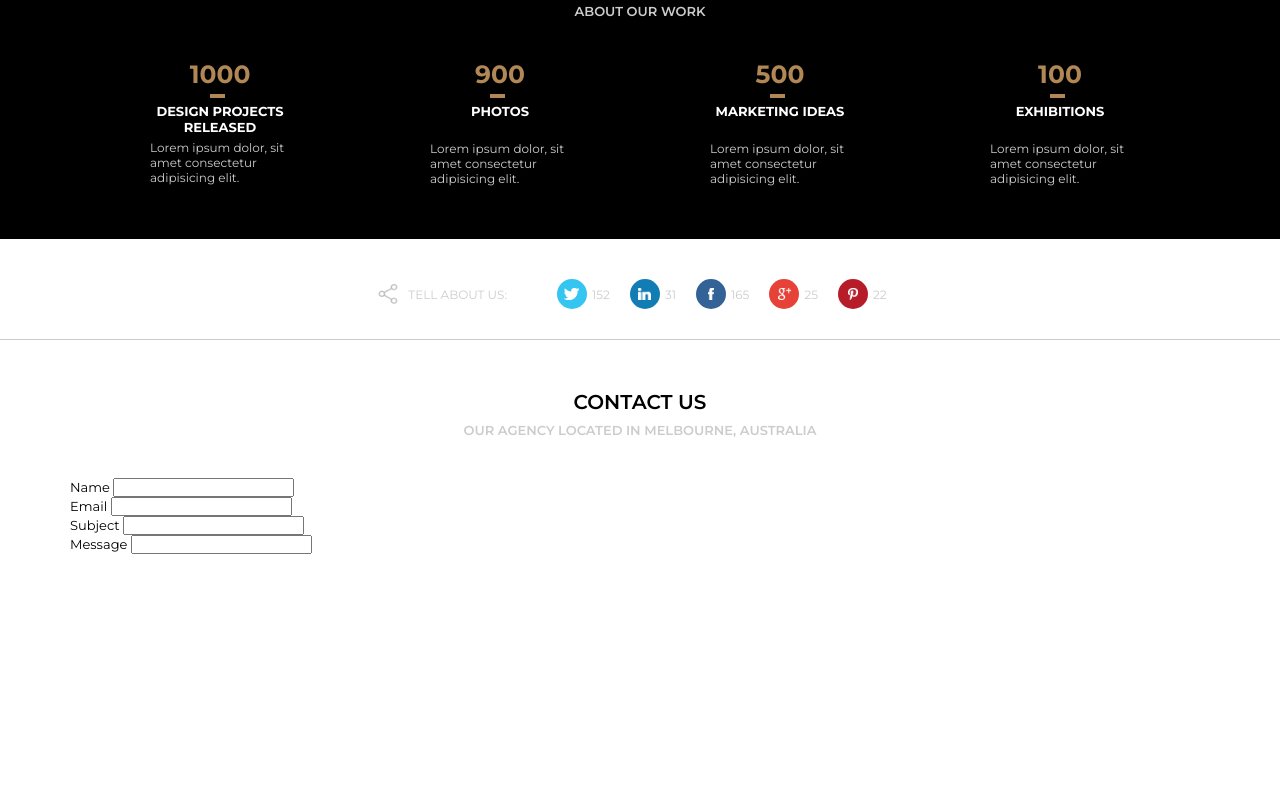
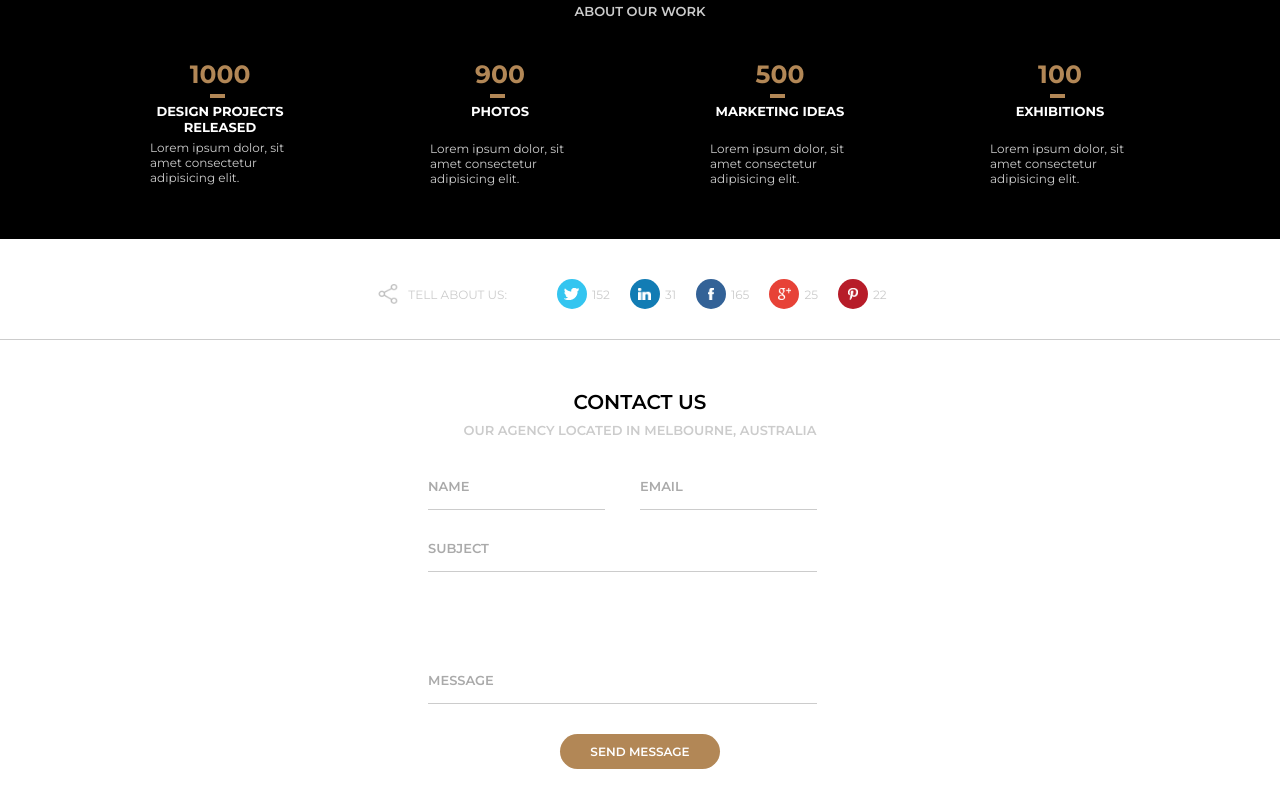
Before and after one commit to MatheusFP18/Html-Css-B7, a plain HTML site: page projeto-awax/home.html in a window 1280 px wide. Shown: the part 5331-6138 px from the top of the page. Before the commit the page ends 5935 px from the top, so only its background shows below. Drawn offline with Linux system fonts and the light colour scheme.

Commit message:
Termino da área Contact

```diff
--- a/projeto-awax/assets/css/style.css
+++ b/projeto-awax/assets/css/style.css
@@ -759,7 +759,7 @@ header {
 .section-social-area {
     display: flex;
     justify-content: center;
-    align-items: ;
+    align-items: center;
 }
 
 .section-social-item {
@@ -817,3 +817,43 @@ header {
 .section-social-icon.pinterest {
     background-color: #b71c29;
 }
+
+.section-contact {
+    text-transform: uppercase;
+    display: flex;
+    flex-direction: column;
+    justify-content: center;
+}
+
+.section-contact-top {
+    display: flex;
+    justify-content: center;
+    align-items: center;
+}
+
+.section-contact-top input {
+    margin-bottom: 30px;
+}
+
+.section-contact input {
+    border: 0;
+    border-bottom: 1px solid #CCC;
+    margin-right: 35px;
+}
+
+.section-contact label {
+    display: flex;
+    flex-direction: column;
+    color: #AAA;
+    font-weight: 600;
+}
+
+.section-contact-input.msg {
+    margin-top: 100px;
+}
+
+.section-contact-button {
+    display: flex;
+    justify-content: center;
+    align-items: center;
+}
--- a/projeto-awax/home.html
+++ b/projeto-awax/home.html
@@ -639,7 +639,7 @@
 
         </section>
 
-        <section class="default light">
+        <section class="default light section-contact">
 
             <div class="section-title">Contact us</div>
 
@@ -648,16 +648,17 @@
             <div class="section-body">
                <div class="section-contact-area">
                    <form action="contact.php" method="get">
+                   <div class="section-contact-top">
                        <div class="section-contact-input">
                            <label for="name">
                             Name
                             <input type="text" name="name" id="name"></label>
                        </div>
-
                        <div class="section-contact-input">
                         <label for="email">
                             Email
                          <input type="email" name="email" id="email"></label>
+                                       </div>
                    </div>
 
                 <div class="section-contact-input">
@@ -666,12 +667,16 @@
                      <input type="text" name="subject" id="subject"></label>
                 </div>
 
-                <div class="section-contact-input">
+                <div class="section-contact-input msg">
                     <label for="msg">
                         Message
                      <input type="text" name="msg" id="msg"></label>
                 </div>
                    </form>
+                </div>
+
+                <div class="section-contact-button">
+                    <a href="#" class="button">Send message</a>
                 </div>
         </div>
         </section>
```
Lines whose indentation alone changed are shown as unchanged.
